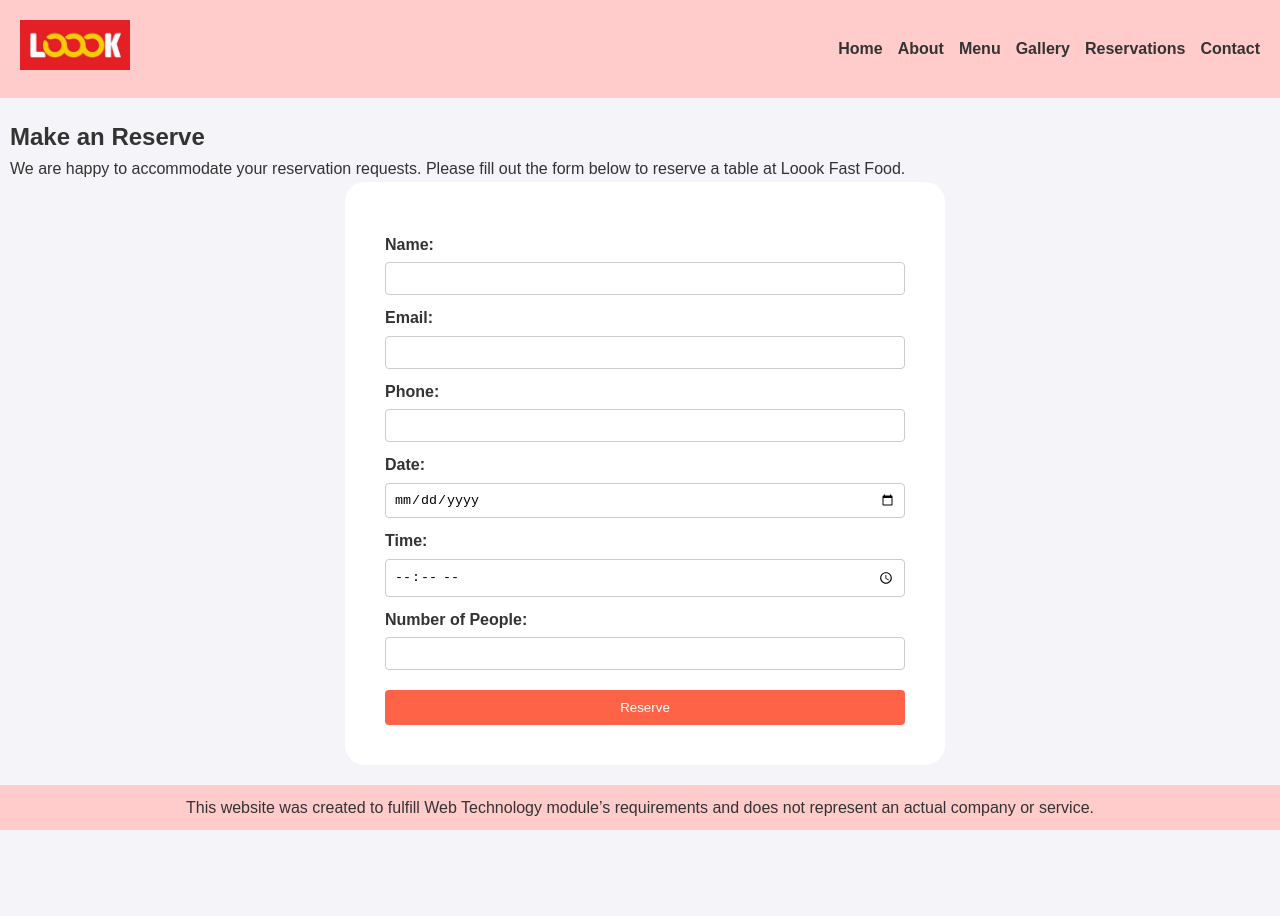
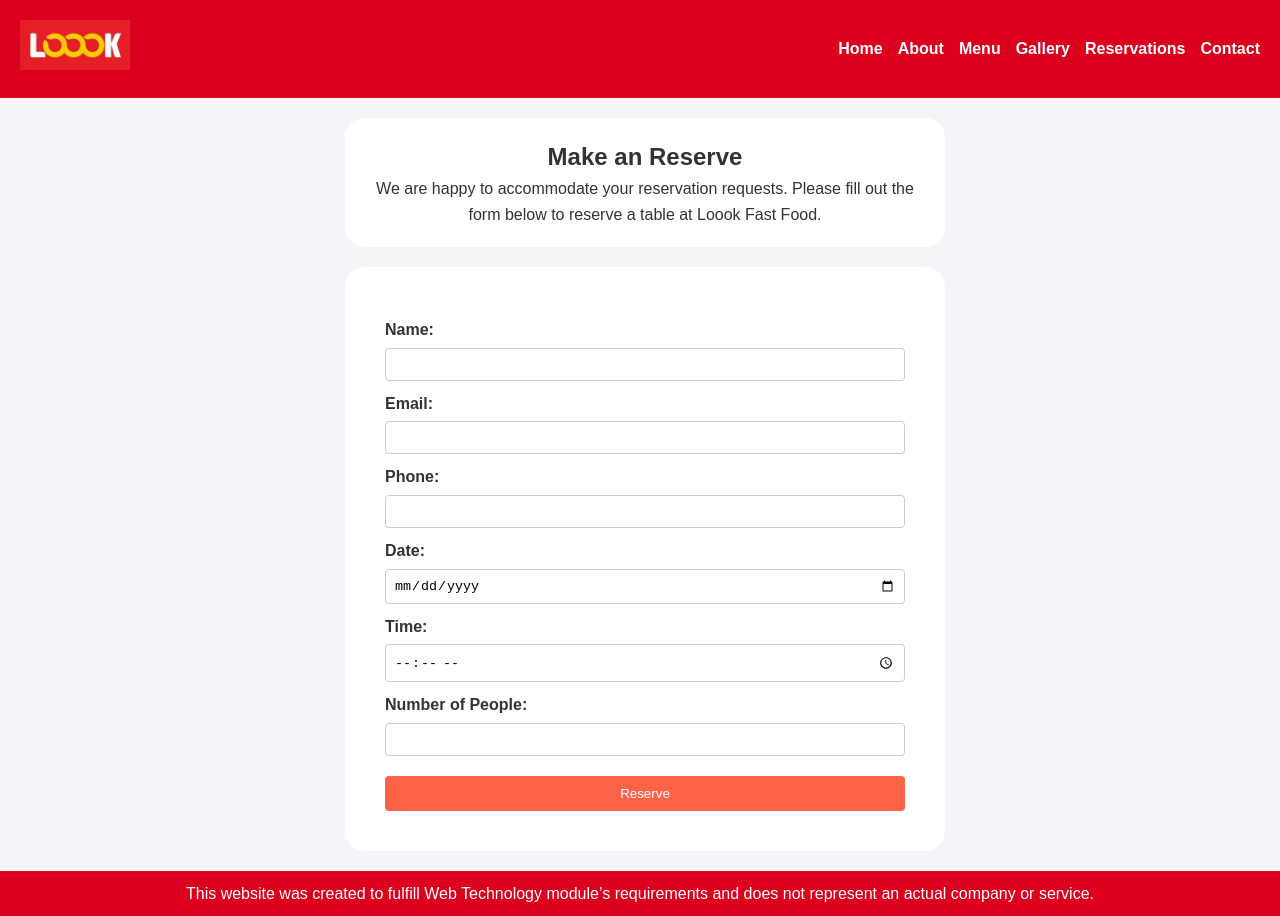
Before and after one commit to 00018503/web-technology-cw, a plain HTML site: page reservations.html in a window 1280 px wide. Before the commit the page ends 830 px from the top, so only its background shows below. Drawn offline with Linux system fonts and the light colour scheme.

Commit message:
second commit

```diff
--- a/css/style.css
+++ b/css/style.css
@@ -1,4 +1,3 @@
-
 * {
   margin: 0;
   padding: 0;
@@ -10,8 +9,6 @@ body {
   line-height: 1.6;
   color: #333;
   background-color: #f4f4f9;
-
-
     position: relative;
     min-height: 100vh;
     margin: 0;
@@ -25,7 +22,7 @@ header {
   justify-content: space-between;
   align-items: center;
   padding: 20px;
-  background-color: #ffcccb;
+  background-color: rgb(219, 0, 29);
 }
 
 .logo img {
@@ -43,13 +40,9 @@ nav ul li {
 
 nav ul li a {
   text-decoration: none;
-  color: #333;
+  color: white;
   font-weight: bold;
 }
-
-/* main {
-  padding: 20px;
-} */
 
 .hero {
   position: relative;
@@ -81,7 +74,6 @@ nav ul li a {
 
 .about-us,
 .menu,
-.contact-form,
 .gallery-section,
 .reservations-section {
   margin-top: 20px;
@@ -193,17 +185,15 @@ nav ul li a {
 
 }
 
-
 form {
   background-color: white;
   padding: 40px;
   border-radius: 20px;
   display: flex;
   flex-direction: column;
-  max-width: 600px;
   margin: auto;
+  width: 600px;
 }
-
 form label {
   margin-top: 10px;
   font-weight: bold;
@@ -233,32 +223,39 @@ footer {
   left: 0;
   width: 100%;
   height: 45px;
-  background-color: #ffcccb;
+  background-color: rgb(219, 0, 29);
+  color: white;
   display: flex;
   justify-content: center;
   align-items: center;
   text-align: center;
   margin-top: 0;
 }
+.main-about {
+  display: flex;
+  justify-content: center;
+  width: 100%;
+  padding: 20px;
+  box-sizing: border-box;
+}
 
-.main-about {
+.section-wrapper {
+  display: flex;
+  flex-wrap: wrap;
+  gap: 20px;
   width: 100%;
-  justify-content: center;
-  display: flex;
+  max-width: 1200px;
 }
-.section-wrapper {
-  width: 780px;
-}
-.about-us {
-  gap: 20px;
+
+.about-us, .contact-form {
+  flex: 1 1 calc(50% - 20px);
   display: flex;
   flex-direction: column;
   background-color: white;
   padding: 40px;
   border-radius: 20px;
-  margin: 60px 40px 20px 40px;
+
 }
-
 
 .gallery-section {
   text-align: center;
@@ -280,7 +277,25 @@ footer {
   border-radius: 8px;
 }
 
+.reserve-title {
+  display: flex;
+  justify-content: center;
+  align-items: center;
+  padding: 20px;
+  max-width: 600px;
+  margin: 20px auto;
+  background-color: white;
+  border-radius: 20px;
+}
+
+.reserve-title-wrapper {
+  text-align: center;
+}
+
 @media (max-width: 768px) {
+  .about-us, .contact-form {
+    flex: 1 1 100%;
+  }
   .hero-text h1 {
     font-size: 2.5rem;
   }
--- a/reservations.html
+++ b/reservations.html
@@ -23,9 +23,13 @@
 
     <main>
         <section class="reservations-section">
+            <div class="reserve-title">
+                <div class="reserve-title-wrapper">
                     <h1>Make an Reserve</h1>
                     <p>We are happy to accommodate your reservation requests. Please fill out the form below to reserve a table at Loook Fast Food.</p>
-
+                </div>
+            </div>
+           <div class="reservation-form">
                 <form id="reservationForm">
                     <label for="name">Name:</label>
                     <input type="text" id="name" name="name" required>
@@ -47,6 +51,7 @@
 
                     <button type="submit">Reserve</button>
                 </form>
+            </div>
         </section>
     </main>
 
```
Also changed, not shown: contact.html (+3 -4 lines), 1 other file. Lines whose indentation alone changed are shown as unchanged.
